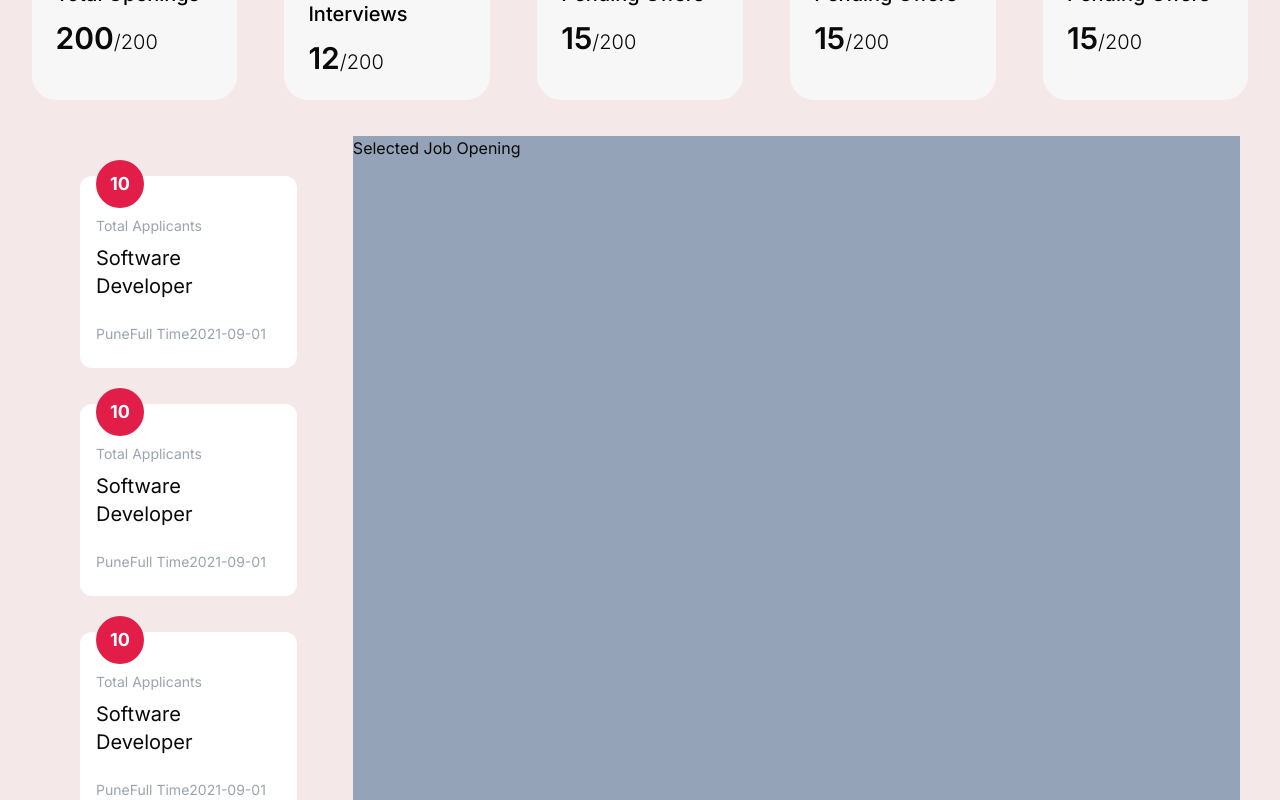
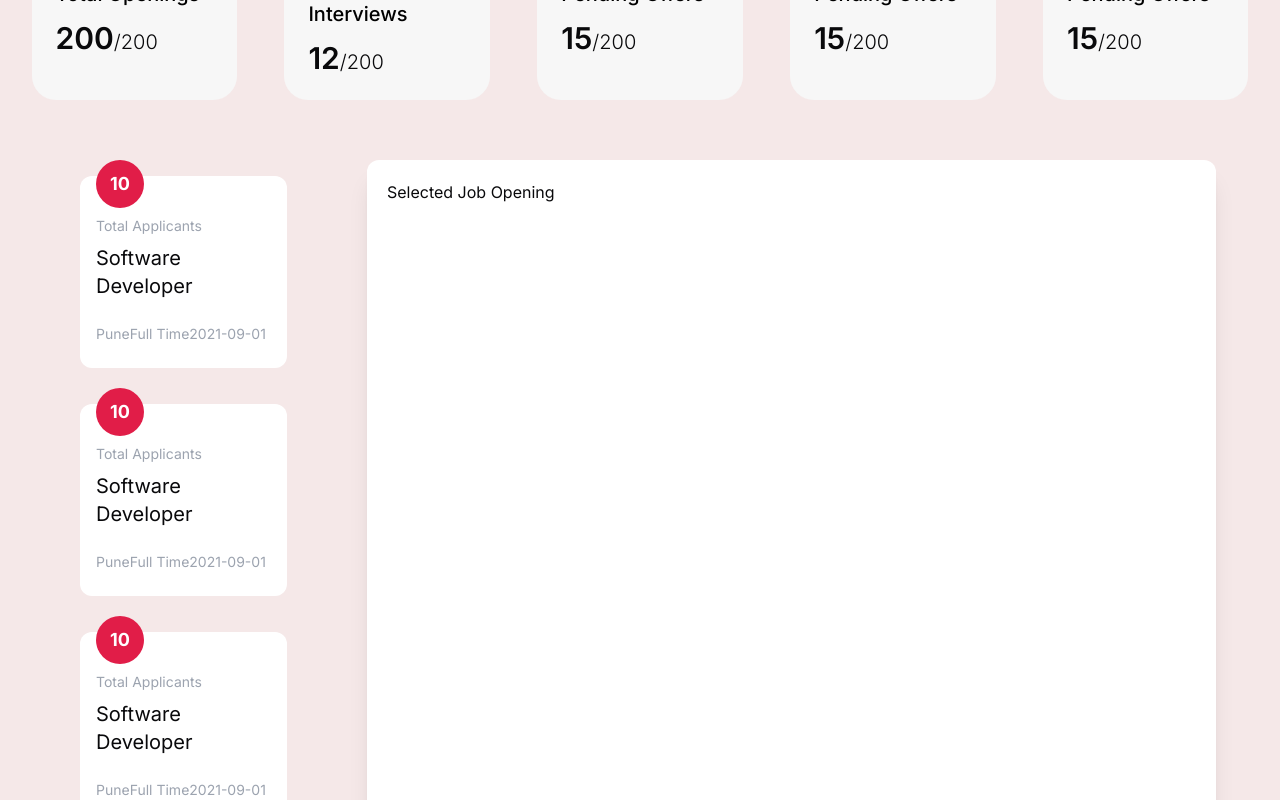
Before and after one commit to ShantanuR03/hirelink_old, a Next.js app: page /dashboard/recruiter in a window 1280 px wide. Shown: the part 440-1240 px from the top of the page. Built offline with nearby package versions, Linux system fonts and the light colour scheme.

Commit message:
Added blur againnn

```diff
--- a/app/dashboard/recruiter/page.tsx
+++ b/app/dashboard/recruiter/page.tsx
@@ -59,6 +59,61 @@ const RecruiterDashbord = () => {
     },
     {
       id: "4",
+      title: "Software Developer",
+      location: "Pune",
+      summary: "We are looking for a software developer with 2 years of experience",
+      role: "Full Time",
+      skills: ["React", "Node", "MongoDB"],
+      status: "Open",
+      applicants: 10,
+      created_at: "2021-09-01",
+    },
+    {
+      id: "5",
+      title: "Software Developer",
+      location: "Pune",
+      summary: "We are looking for a software developer with 2 years of experience",
+      role: "Full Time",
+      skills: ["React", "Node", "MongoDB"],
+      status: "Open",
+      applicants: 10,
+      created_at: "2021-09-01",
+    },
+    {
+      id: "6",
+      title: "Software Developer",
+      location: "Pune",
+      summary: "We are looking for a software developer with 2 years of experience",
+      role: "Full Time",
+      skills: ["React", "Node", "MongoDB"],
+      status: "Open",
+      applicants: 10,
+      created_at: "2021-09-01",
+    },
+    {
+      id: "7",
+      title: "Software Developer",
+      location: "Pune",
+      summary: "We are looking for a software developer with 2 years of experience",
+      role: "Full Time",
+      skills: ["React", "Node", "MongoDB"],
+      status: "Open",
+      applicants: 10,
+      created_at: "2021-09-01",
+    },
+    {
+      id: "8",
+      title: "Software Developer",
+      location: "Pune",
+      summary: "We are looking for a software developer with 2 years of experience",
+      role: "Full Time",
+      skills: ["React", "Node", "MongoDB"],
+      status: "Open",
+      applicants: 10,
+      created_at: "2021-09-01",
+    },
+    {
+      id: "9",
       title: "Software Developer",
       location: "Pune",
       summary: "We are looking for a software developer with 2 years of experience",
@@ -273,7 +328,7 @@ const RecruiterDashbord = () => {
 
       <div className="flex mt-52 mx-10 gap-x-4">
 
-        <div className="flex flex-col justify-between p-10 w-1/4 gap-y-5">
+        <div className="flex flex-col justify-between p-10 w-1/4 gap-y-5 overflow-scroll max-h-[850px]">
           {dummyJobOpenings.map((jobOpening) => (
             <>
               <div className="bg-white p-4 rounded-xl mb-4 w-full md:mr-4 relative">
@@ -304,7 +359,7 @@ const RecruiterDashbord = () => {
           ))}
         </div>
 
-        <div className="flex w-3/4 bg-slate-400">
+        <div className="flex w-3/4 bg-white rounded-xl shadow-xl p-5 m-6">
           Selected Job Opening
         </div>
 
--- a/app/register/candidate/page.tsx
+++ b/app/register/candidate/page.tsx
@@ -92,107 +92,127 @@ interface FormData {
 const Register = () => {
   const [resumefile, setResumefile] = React.useState<File | null>(null);
 
-  const [resumeInformation, setResumeInformation] = React.useState<ResumeInformation>({
-
+  const [resumeInformation, setResumeInformation] =
+    React.useState<ResumeInformation>({
       contactInformation: {
-      firstName: 'John',
-      lastName: 'Doe',
-      email: 'johndoe@example.com',
-      phone: '123-456-7890',
-      address: '123 Main St, City, Country'
+        firstName: "John",
+        lastName: "Doe",
+        email: "johndoe@example.com",
+        phone: "123-456-7890",
+        address: "123 Main St, City, Country",
       },
-    summary: 'Experienced software engineer with expertise in web development and a passion for problem-solving.',
+      summary:
+        "Experienced software engineer with expertise in web development and a passion for problem-solving.",
       education: [
         {
-        degree: 'Bachelor of Science',
-        school: 'University of Example',
-        major: 'Computer Science',
-        graduationDate: 'May 2022',
-        aggrigateMarks: 3.8 // Dummy aggregate marks
+          degree: "Bachelor of Science",
+          school: "University of Example",
+          major: "Computer Science",
+          graduationDate: "May 2022",
+          aggrigateMarks: 3.8, // Dummy aggregate marks
         },
         {
-        degree: 'Master of Business Administration',
-        school: 'Business School',
-        major: 'Business Administration',
-        graduationDate: 'December 2024',
-        aggrigateMarks: 3.9 // Dummy aggregate marks
-      }
+          degree: "Master of Business Administration",
+          school: "Business School",
+          major: "Business Administration",
+          graduationDate: "December 2024",
+          aggrigateMarks: 3.9, // Dummy aggregate marks
+        },
       ],
       workExperience: [
         {
-        jobTitle: 'Software Engineer',
-        company: 'TechCorp',
-        location: 'New York, NY',
-        startDate: 'June 2022',
-        endDate: 'Present',
-        description: 'Developing scalable web applications using React and Node.js.'
+          jobTitle: "Software Engineer",
+          company: "TechCorp",
+          location: "New York, NY",
+          startDate: "June 2022",
+          endDate: "Present",
+          description:
+            "Developing scalable web applications using React and Node.js.",
         },
         {
-        jobTitle: 'Intern',
-        company: 'StartupX',
-        location: 'San Francisco, CA',
-        startDate: 'May 2021',
-        endDate: 'August 2021',
-        description: 'Assisted in front-end development tasks and conducted market research.'
-      }
+          jobTitle: "Intern",
+          company: "StartupX",
+          location: "San Francisco, CA",
+          startDate: "May 2021",
+          endDate: "August 2021",
+          description:
+            "Assisted in front-end development tasks and conducted market research.",
+        },
       ],
-    skills: ['JavaScript', 'React', 'Node.js', 'HTML', 'CSS', 'Python'],
+      skills: ["JavaScript", "React", "Node.js", "HTML", "CSS", "Python"],
       certifications: [
         {
-        name: 'AWS Certified Developer',
-        issuingOrganization: 'Amazon Web Services',
-        issuedDate: 'January 2023',
-        expiryDate: 'January 2026'
+          name: "AWS Certified Developer",
+          issuingOrganization: "Amazon Web Services",
+          issuedDate: "January 2023",
+          expiryDate: "January 2026",
         },
         {
-        name: 'Google Certified Professional Cloud Architect',
-        issuingOrganization: 'Google Cloud',
-        issuedDate: 'March 2023',
-        expiryDate: 'March 2026'
-      }
+          name: "Google Certified Professional Cloud Architect",
+          issuingOrganization: "Google Cloud",
+          issuedDate: "March 2023",
+          expiryDate: "March 2026",
+        },
       ],
       projects: [
         {
-        title: 'E-commerce Website',
-        date: '2022',
-        description: 'Developed a full-stack e-commerce website using MERN stack.'
+          title: "E-commerce Website",
+          date: "2022",
+          description:
+            "Developed a full-stack e-commerce website using MERN stack.",
         },
         {
-        title: 'Data Analysis Tool',
-        date: '2021',
-        description: 'Created a data analysis tool using Python and pandas library.'
-      }
+          title: "Data Analysis Tool",
+          date: "2021",
+          description:
+            "Created a data analysis tool using Python and pandas library.",
+        },
       ],
       achievements: [
         {
-        title: 'Dean\'s List for Academic Excellence',
-        date: '2021'
+          title: "Dean's List for Academic Excellence",
+          date: "2021",
         },
         {
-        title: 'Hackathon Winner',
-        date: '2020'
-      }
+          title: "Hackathon Winner",
+          date: "2020",
+        },
       ],
       additionalInformation: {
-      languages: ['Spanish', 'French'],
-      volunteerExperience: 'Volunteered at local animal shelter.',
-      publications: 'Published research paper on artificial intelligence.',
-      interests: ['Hiking', 'Photography']
+        languages: ["Spanish", "French"],
+        volunteerExperience: "Volunteered at local animal shelter.",
+        publications: "Published research paper on artificial intelligence.",
+        interests: ["Hiking", "Photography"],
       },
       references: [
         {
-        name: 'Jane Smith',
-        title: 'Senior Software Engineer',
-        company: 'TechCorp',
-        contactInformation: 'janesmith@example.com, 987-654-3210'
-      }
+          name: "Jane Smith",
+          title: "Senior Software Engineer",
+          company: "TechCorp",
+          contactInformation: "janesmith@example.com, 987-654-3210",
+        },
       ],
       security: {
-      password: '',
-      confirmPassword: ''
+        password: "",
+        confirmPassword: "",
       },
-    role : { data:'candidate'}
+      role: { data: 'candidate' },
     });
+
+  const [blurredBackground, removeBlurredBackground] = React.useState(true);
+  useEffect(() => {
+    if (resumeInformation) {
+      removeBlurredBackground(false);
+      setLoadingState(false);
+    }
+  }, [resumeInformation]);
+
+  useEffect(() => {
+    removeBlurredBackground(true);
+    setLoadingState(false);
+  }, []);
+
+  const [loadingState, setLoadingState] = React.useState(false);
 
   const submitresume = async () => {
     alert("lalala");
@@ -204,23 +224,25 @@ const Register = () => {
     const formData = new FormData();
     formData.append("file", resumefile as Blob);
 
-    await fetch('http://localhost:3000/api/extract/', {
-      method: 'POST',
-      body: formData
-    }).then(
-      response => response.json()
-    ).then(data => {
+    await fetch("http://localhost:3000/api/extract/", {
+      method: "POST",
+      body: formData,
+    })
+      .then((response) => response.json())
+      .then((data) => {
         const security = {
-        password: '',
-        confirmPassword: ''
-      }
-      // const role = 'candidate'
-      data.message.security = security
-      data.message.role = {data: 'candidate'}
-      setResumeInformation(data.message)
+          password: "",
+          confirmPassword: "",
+        };
+        data.message.security = security;
+        data.message.role = {
+          data: 'candidate'
+        };
+
+        setResumeInformation(data.message);
         console.log(resumeInformation);
-    })
-  }
+      });
+  };
 
   const router = useRouter();
 
```
Lines whose indentation alone changed are shown as unchanged.
